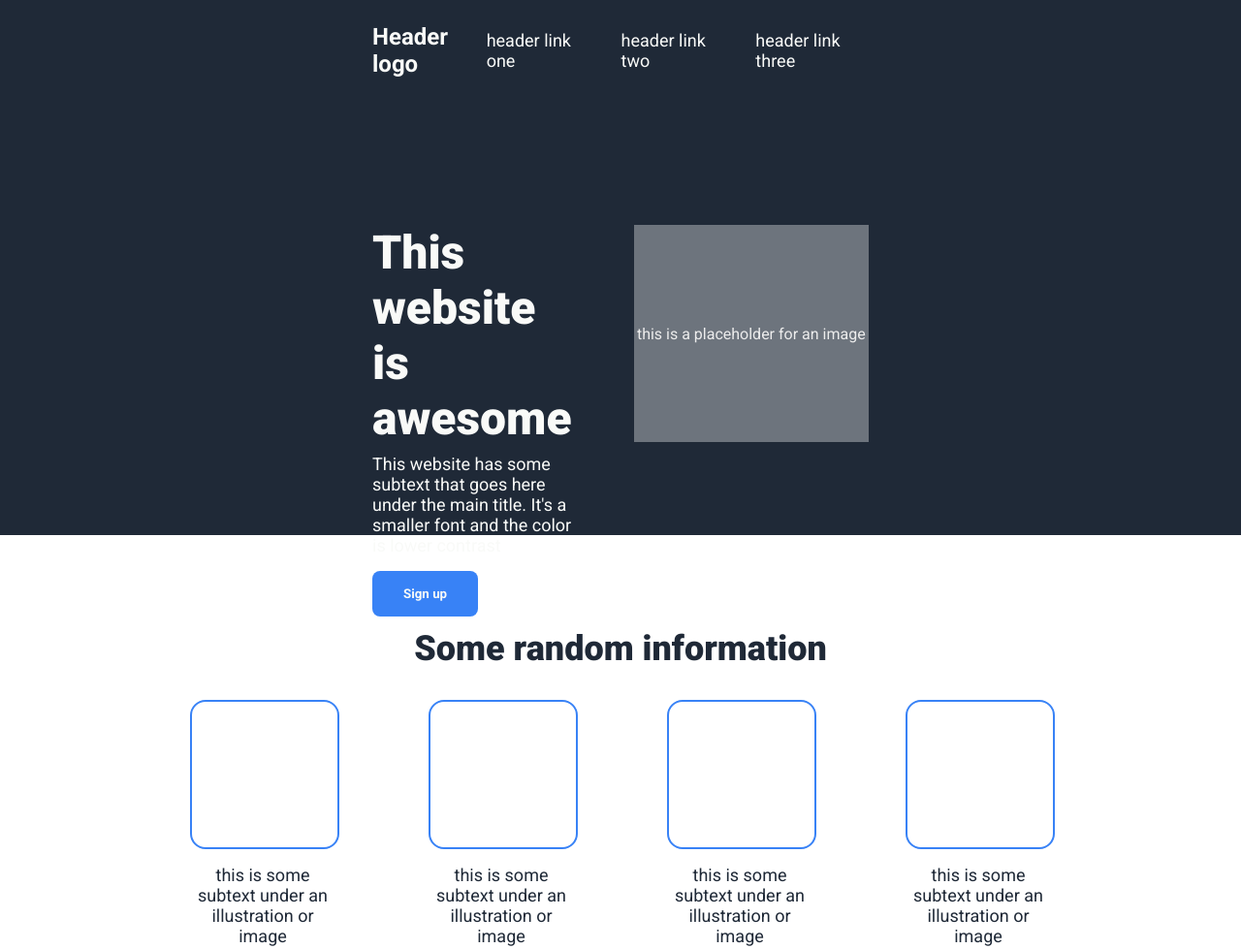
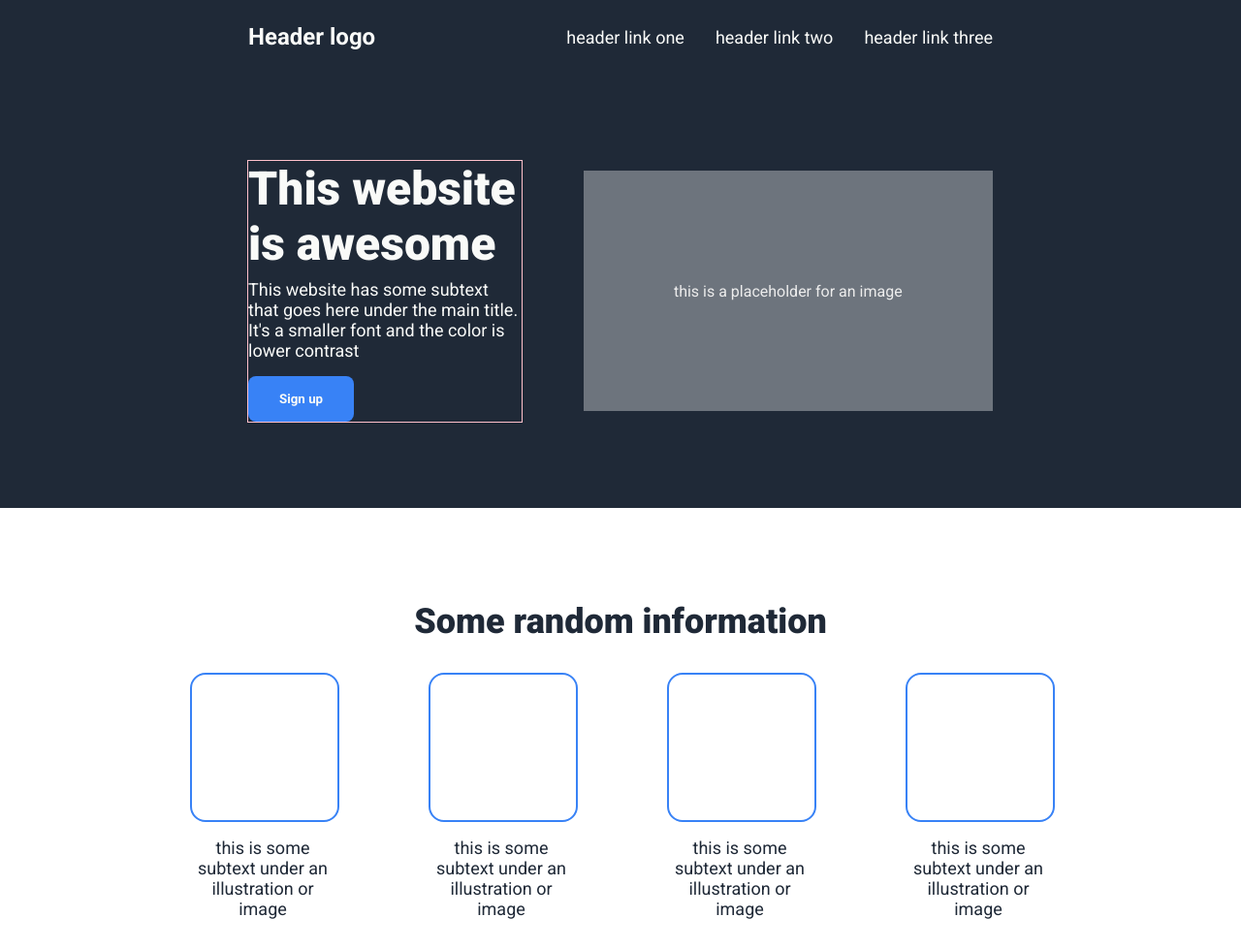
Before and after one commit to peterz91/odin-landing-page, a plain HTML site: page index.html in a window 1280 px wide. Shown: the top 979 px of the page at 97% size. Drawn offline with Linux system fonts and the light colour scheme.

Commit message:
UPDATE THE CSS FILE
I fixed some padding values to make the content
better visually.

```diff
--- a/styles.css
+++ b/styles.css
@@ -6,7 +6,7 @@
 
 .header{
     /* outline: 1px solid red; */
-    padding: 1.5rem 24rem;
+    padding: 1.5rem 16rem;
     display: flex;
     justify-content: space-between;
     align-items: center;
@@ -28,22 +28,23 @@
     /* outline: 1px solid red; */
     height:12rem;
     background-color: #1F2937;
-    padding:8rem 24rem;
+    padding:8rem 16rem;
     display:flex;
     gap: 4rem;
+    align-items: center;
 }
 
 .main-container{
-    /* outline: 1px solid pink; */
+    outline: 1px solid pink;
     flex:1;
-    height:14rem;
+    height:auto;
     width:32rem;
     flex-direction: column;
     justify-content: space-between;
 }
 
 .image-placeholder{
-    height:14rem;
+    height: 15.5rem;
     display:flex;
     flex:1.5;
     color:rgb(236, 236, 236);
@@ -109,7 +110,7 @@
 
 .section-quote{
     background-color: #e5e7eb;
-    padding: 6rem 36rem;
+    padding: 6rem 24rem;
 }
 
 .section-quote>h2{
@@ -128,7 +129,7 @@
 
 .section-cta{
     display:flex;
-    padding:6rem 32rem;
+    padding:6rem 24rem;
     justify-content: center;
     align-items: center;
 }
```
